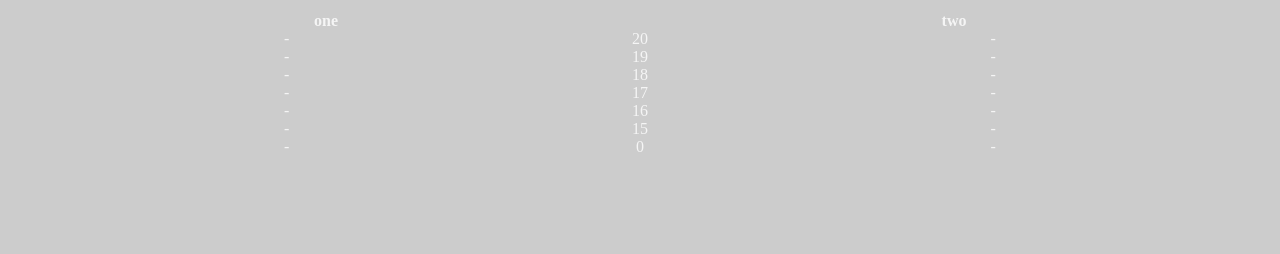
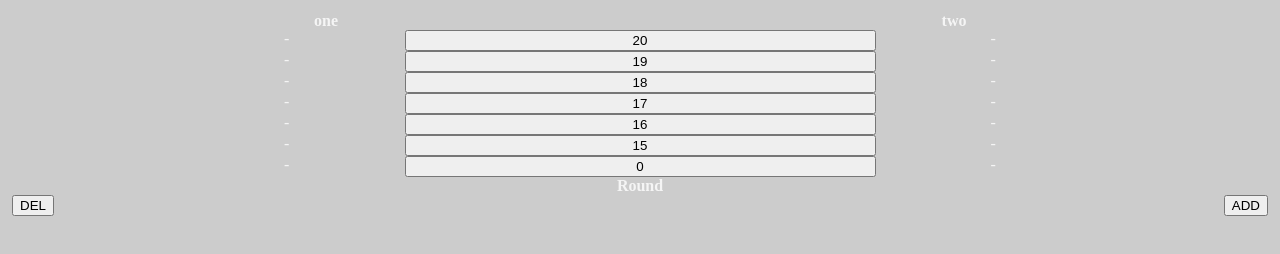
Before and after one commit to jonzielen/darts, a website built with webpack: page src/index.html in a window 1280 px wide. Built offline with nearby package versions, Linux system fonts and the light colour scheme.

Commit message:
update play action

```diff
--- a/src/index.html
+++ b/src/index.html
@@ -47,52 +47,67 @@
         <div class="flex flex-column w100">
           <div class="flex flex-justify score-20">
             <div class="w25">-</div>
-            <div class="w50">20</div>
+            <button class="points w50" data-score="20">20</button>
             <div class="w25">-</div>
           </div>
 
           <div class="flex flex-justify score-19">
             <div class="w25">-</div>
-            <div class="w50">19</div>
+            <button class="points w50" data-score="19">19</button>
             <div class="w25">-</div>
           </div>
 
           <div class="flex flex-justify score-18">
             <div class="w25">-</div>
-            <div class="w50">18</div>
+            <button class="points w50" data-score="18">18</button>
             <div class="w25">-</div>
           </div>
 
           <div class="flex flex-justify score-17">
             <div class="w25">-</div>
-            <div class="w50">17</div>
+            <button class="points w50" data-score="17">17</button>
             <div class="w25">-</div>
           </div>
 
           <div class="flex flex-justify score-16">
             <div class="w25">-</div>
-            <div class="w50">16</div>
+            <button class="points w50" data-score="16">16</button>
             <div class="w25">-</div>
           </div>
 
           <div class="flex flex-justify score-15">
             <div class="w25">-</div>
-            <div class="w50">15</div>
+            <button class="points w50" data-score="15">15</button>
             <div class="w25">-</div>
           </div>
 
           <div class="flex flex-justify score-bulls">
             <div class="w25">-</div>
-            <div class="w50">0</div>
+            <button class="points w50" data-score="0">0</button>
             <div class="w25">-</div>
           </div>
         </div>
       </div>
+
+      <!-- round -->
+      <div class="flex flex-column text-center">
+        <h2>Round</h2>
+        <div class="flex align-self-center w100 round-details">
+          <button>DEL</button>
+          <div class="flex flex-justify-space-around w100">
+            <div class="shot-1 w33"></div>
+            <div class="shot-2 w33"></div>
+            <div class="shot-3 w33"></div>
+          </div>
+          <button>ADD</button>
+        </div>
+      </div>
+
     </div>
   </section>
 
   <section id="results" class="hidden">
-    <div class="results-wrapper flex flex-column ">
+    <div class="results-wrapper flex flex-column">
       <h1>results</h1>
     </div>
   </section>
--- a/src/js/darts.js
+++ b/src/js/darts.js
@@ -8,7 +8,14 @@ import "../sass/main.scss";
       gamePlayer1 = document.querySelector('#game .game-player1 h2'),
       gamePlayer2 = document.querySelector('#game .game-player2 h2'),
       scorePlayer1 = {},
-      scorePlayer2 = {};
+      scorePlayer2 = {},
+      selectedScore = document.querySelectorAll('#game .points');
+
+  selectedScore.forEach(function(elem) {
+    elem.addEventListener('click', function() {
+      console.log(this.dataset.score);
+    });
+  });
 
   startGame.addEventListener('click', function(event) {
     event.preventDefault();
@@ -25,8 +32,6 @@ import "../sass/main.scss";
 
     gamePlayer1.innerHTML = player1.value;
     gamePlayer2.innerHTML = player2.value;
-
-    console.log('player1: ', player1, 'player2: ', player2);
   }
 
 })();
--- a/src/sass/main.scss
+++ b/src/sass/main.scss
@@ -52,8 +52,16 @@ $paddingBase: 12px;
   width: 25%;
 }
 
+.w33 {
+  width: (1/3) + 0%;
+}
+
 .w50 {
   width: 50%;
+}
+
+.w66 {
+  width: (2/3) + 0%;
 }
 
 .w75 {
```
Also changed, not shown: public/index.html (+1 -1 lines), public/js/darts.bundle.js (+1 -1 lines), public/css/main.css.
